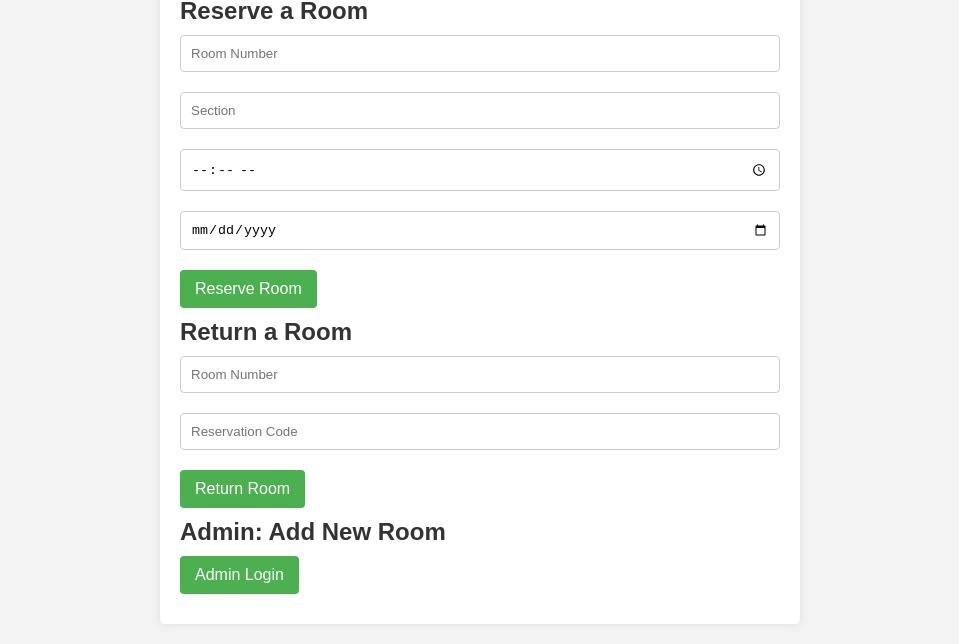
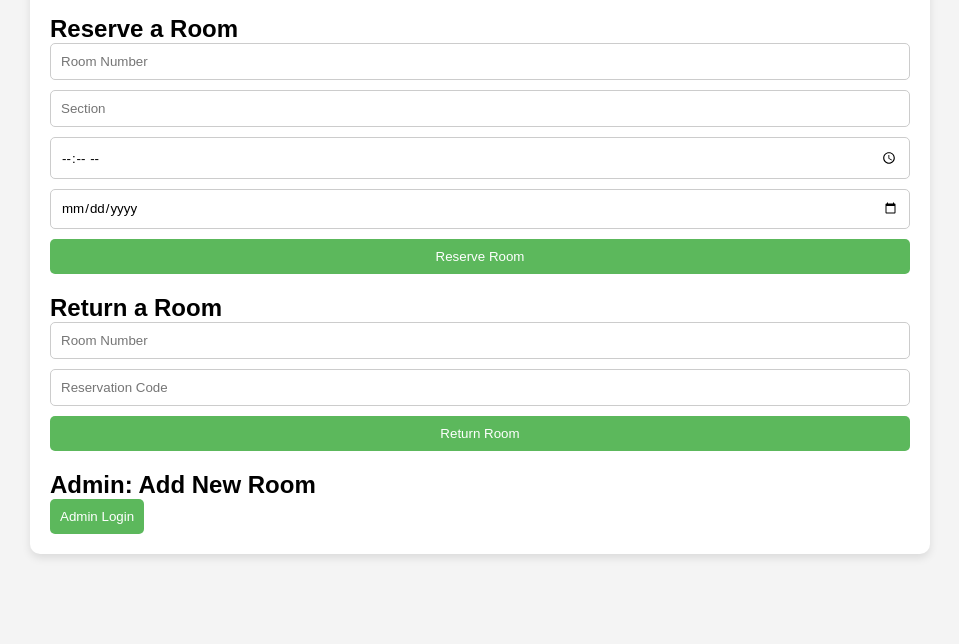
Before and after one commit to dheejay28/roomreservationsystem, a plain HTML site: page index.html in a window 1280 px wide. Shown: the part 168-812 px from the top of the page, without its empty margins (160-1119 px from the left). Drawn offline with Linux system fonts and the light colour scheme.

Commit message:
Update style.css

```diff
--- a/style.css
+++ b/style.css
@@ -1,79 +1,75 @@
-/* Reset some default browser styles */
-body, h1, h2, h3, p, form, input, button {
+* {
+    box-sizing: border-box;
     margin: 0;
     padding: 0;
-    box-sizing: border-box;
+    font-family: Arial, sans-serif;
 }
 
-/* Set a background color for the body */
 body {
-    font-family: Arial, sans-serif;
     background-color: #f4f4f4;
-    color: #333;
+    display: flex;
+    justify-content: center;
+    align-items: center;
+    height: 100vh;
 }
 
-/* Header styles */
-header {
-    background-color: #4CAF50; /* Green background */
-    color: white; /* White text */
-    padding: 20px; /* Some padding */
-    text-align: center; /* Center text */
+.container {
+    background-color: white;
+    padding: 20px;
+    border-radius: 10px;
+    box-shadow: 0 4px 8px rgba(0, 0, 0, 0.1);
+    width: 80%;
+    max-width: 900px;
 }
 
-/* Container to hold the form */
-.container {
-    max-width: 600px; /* Maximum width of the form */
-    margin: 20px auto; /* Center it horizontally */
-    padding: 20px; /* Some padding */
-    background-color: white; /* White background */
-    border-radius: 5px; /* Rounded corners */
-    box-shadow: 0 0 10px rgba(0, 0, 0, 0.1); /* Light shadow */
+h1 {
+    text-align: center;
 }
 
-/* Input and textarea styles */
-input[type="text"],
-input[type="date"],
-input[type="time"],
-textarea {
-    width: 100%; /* Full width */
-    padding: 10px; /* Padding inside */
-    margin: 10px 0; /* Margin between elements */
-    border: 1px solid #ccc; /* Light border */
-    border-radius: 4px; /* Rounded corners */
+.dashboard {
+    display: flex;
+    justify-content: space-between;
+    margin-bottom: 20px;
 }
 
-/* Button styles */
-button {
-    background-color: #4CAF50; /* Green background */
-    color: white; /* White text */
-    border: none; /* No border */
-    padding: 10px 15px; /* Padding */
-    text-align: center; /* Center text */
-    text-decoration: none; /* No underline */
-    display: inline-block; /* Inline block */
-    font-size: 16px; /* Font size */
-    margin: 10px 0; /* Margin */
-    border-radius: 4px; /* Rounded corners */
-    cursor: pointer; /* Pointer cursor on hover */
-    transition: background-color 0.3s; /* Smooth transition */
+.occupied, .vacant {
+    width: 48%;
 }
 
-/* Change button color on hover */
-button:hover {
-    background-color: #45a049; /* Darker green on hover */
-}
-
-/* List styles */
 ul {
-    list-style-type: none; /* No bullet points */
-    padding: 0; /* Remove padding */
+    list-style: none;
+    padding: 0;
 }
 
 li {
-    padding: 10px; /* Padding for each list item */
-    border-bottom: 1px solid #eee; /* Light border */
+    padding: 10px;
+    background-color: #ececec;
+    margin-bottom: 10px;
+    border-radius: 5px;
 }
 
-li:last-child {
-    border-bottom: none; /* No border for the last item */
+form {
+    display: flex;
+    flex-direction: column;
+    margin-bottom: 20px;
 }
+
+input {
+    padding: 10px;
+    margin-bottom: 10px;
+    border: 1px solid #ccc;
+    border-radius: 5px;
+}
+
+button {
+    padding: 10px;
+    border: none;
+    border-radius: 5px;
+    background-color: #5cb85c;
+    color: white;
+    cursor: pointer;
+}
+
+button:hover {
+    background-color: #4cae4c;
+}
```
